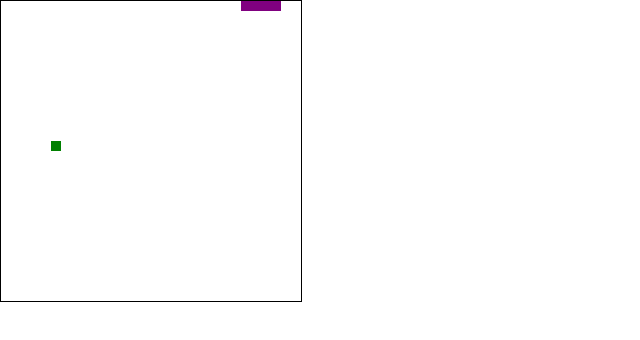
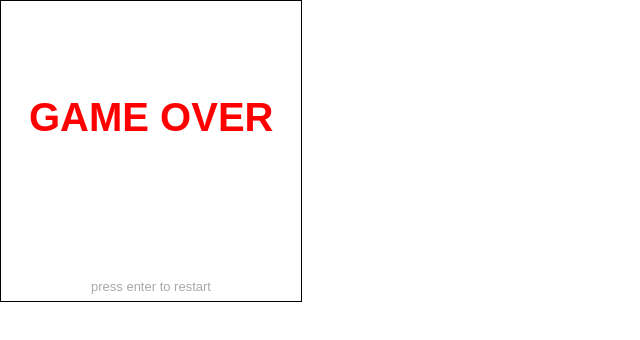
Before and after one commit to aesislava/Canvas-Snake, a website: page index.html in a window 1280 px wide. Shown: the whole page, without its empty margins (0-640 px from the left). Drawn offline with Linux system fonts and the light colour scheme.

Commit message:
adding game over screen

```diff
--- a/index.html
+++ b/index.html
@@ -25,19 +25,31 @@
     	var direction = 'right';
     	var food;
     	var restart = function() {
-    		tile = [];
+    		ctx.clearRect(0, 0, 300, 300);
+   		    ctx.fillStyle = 'red';
+ 	        ctx.font = "bold 40px Arial";
+		    ctx.fillText("GAME OVER", 28, 130);
+		    ctx.fillStyle = 'darkgray';
+		    ctx.font = "13px Arial";
+		    ctx.fillText("press enter to restart", 90, 290)
+		    $(document).keydown(function (event) {
+	    	var key = event.which;
+	    	if (key === 13) {
+	    	tile = [];
     		[1,2,3,4].forEach(function(i) {
     		tile.push(new Tile(i, 0 , 10, ctx));
     		});
     		direction = 'right';
     		food = new Point(random(), random());
-    		console.log('Game over!');
+	    	}
+	    });
+
     	};
     	var stepOver = function() {
-    		for(i = 3; i < tile.length - 1; i++) {
+    		for(i = 0; i < tile.length - 2; i++) {
     			if (tile[tile.length - 1].x === tile[i].x && tile[tile.length - 1].y === tile[i].y) {
-    				restart();
-    			}
+					restart();
+				}
     		}
     	};
     	var outOfCanvas = function() {
@@ -86,9 +98,7 @@
 	    		direction = current_direction;
 	    		event.preventDefault();
 	    	}
-	    	else if (key === 13) {
-	    		restart();
-	    	}
+
 	    });
     	var move = function() {
     		var head = tile[tile.length - 1];
@@ -144,10 +154,9 @@
 					food = new Point(random(), random());
   				}
   				food.print();
+  				snake.outOfCanvas();
   				snake.stepOver();
-  				snake.outOfCanvas();
-
-  			}, 100)
+  			}, 70)
   			}();
 
     	return {
```
